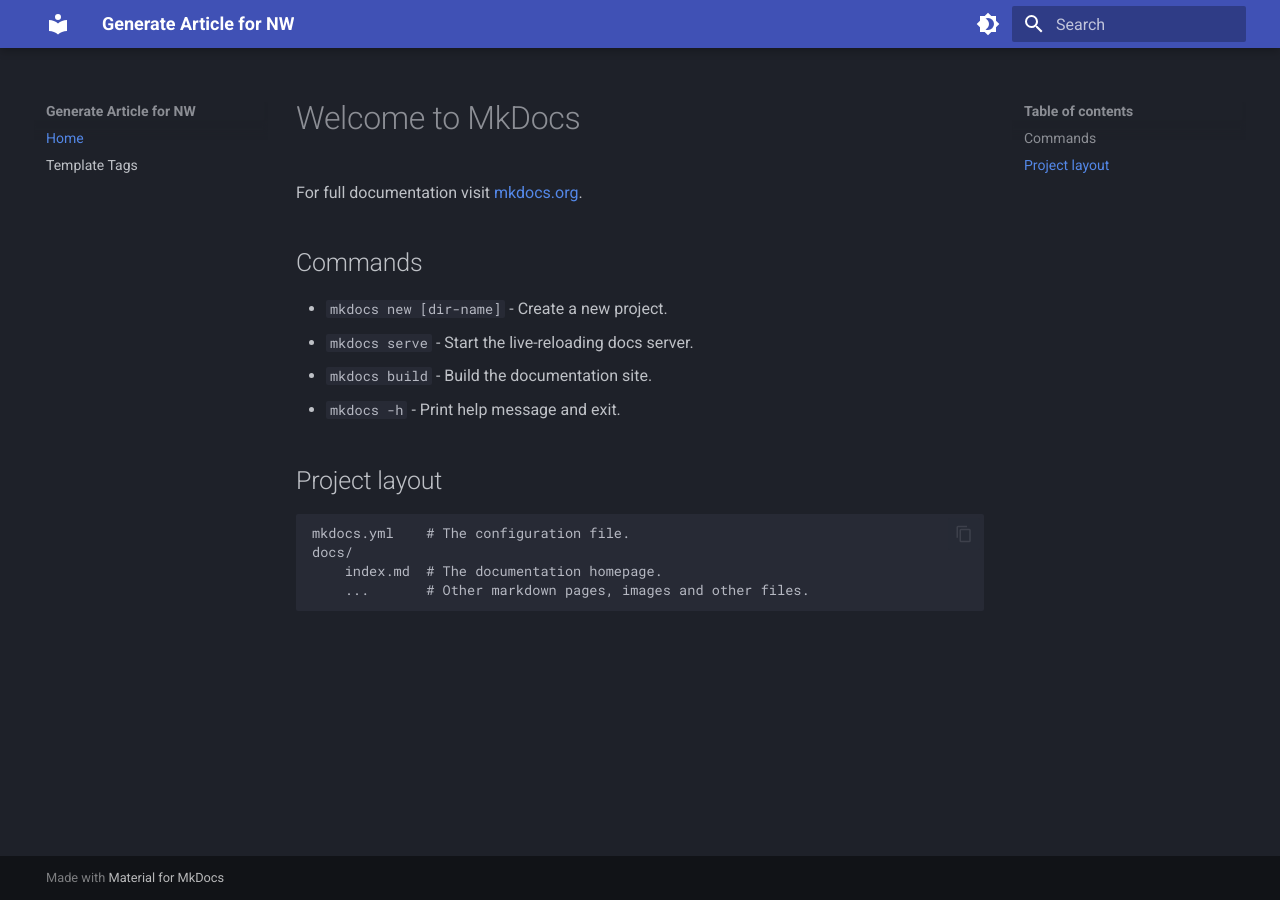
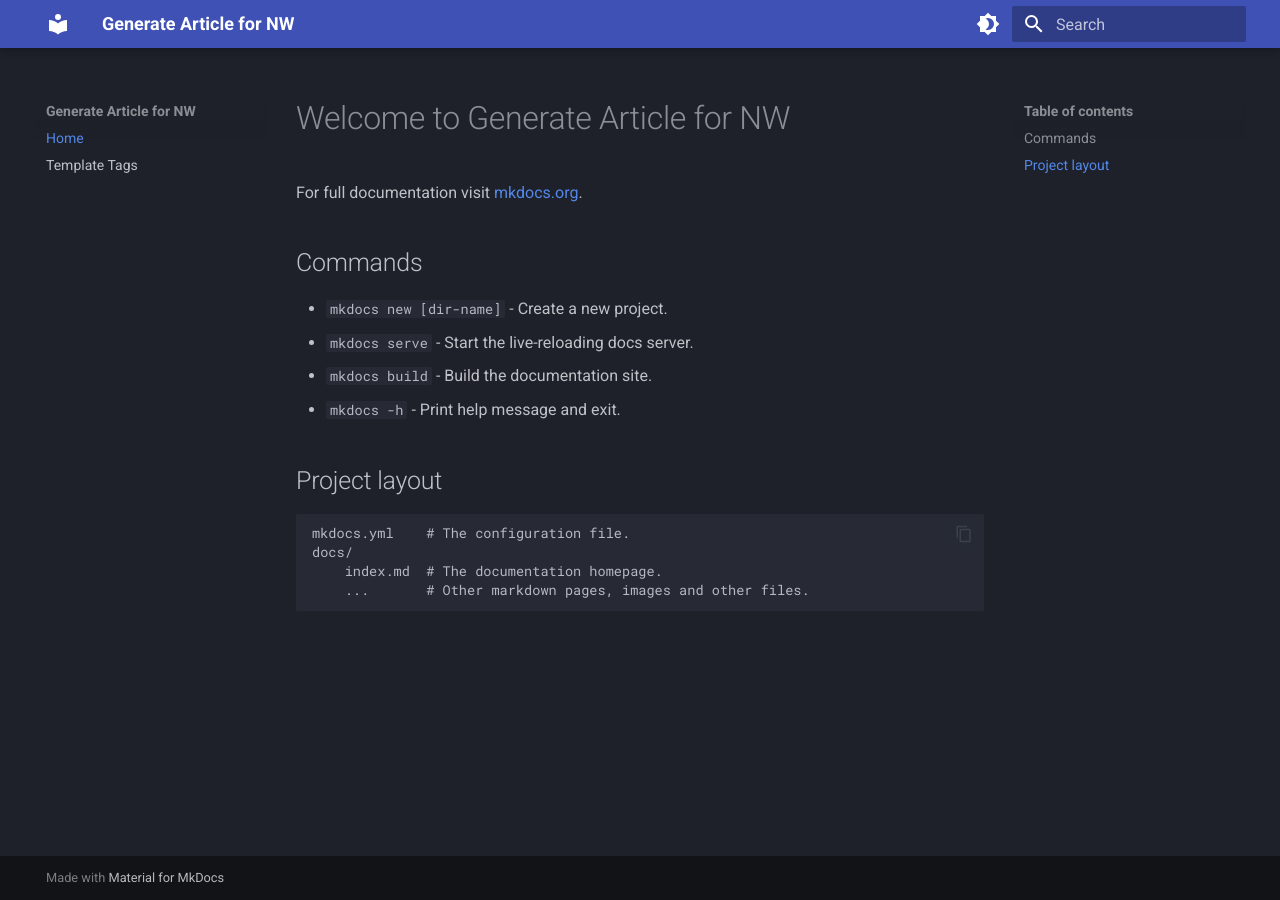
Before and after one commit to karelie/nw.newknow.net, an MkDocs documentation site: the page built from docs/index.md, in a window 1280 px wide. Built offline with MkDocs 1.6.1 and Material for MkDocs 9.7.7, drawn with Linux system fonts in a browser that asks for light colours.

Commit message:
update index

```diff
--- a/docs/index.md
+++ b/docs/index.md
@@ -1,4 +1,4 @@
-# Welcome to MkDocs
+# Welcome to Generate Article for NW
 
 For full documentation visit [mkdocs.org](https://www.mkdocs.org).
 
```
